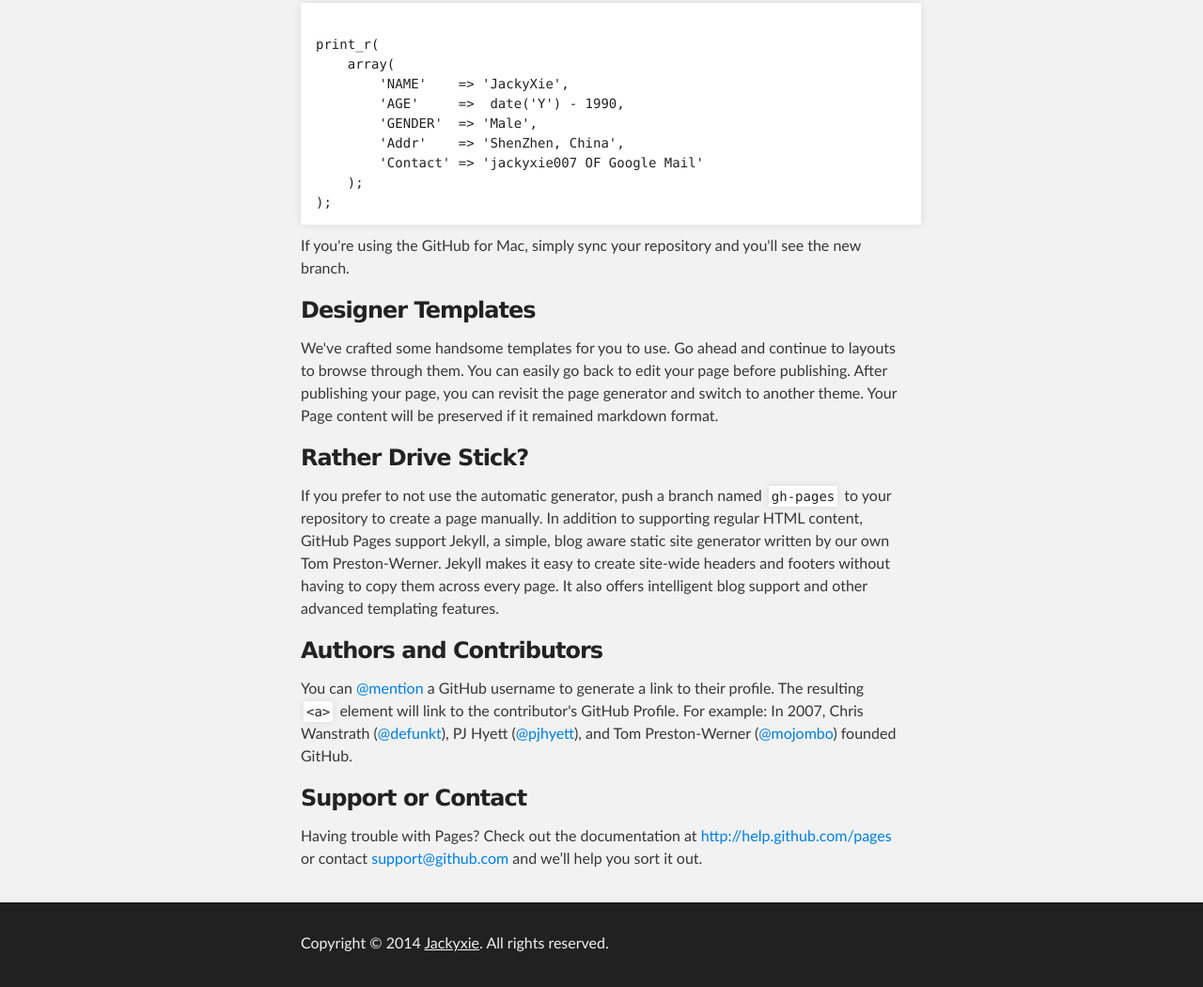
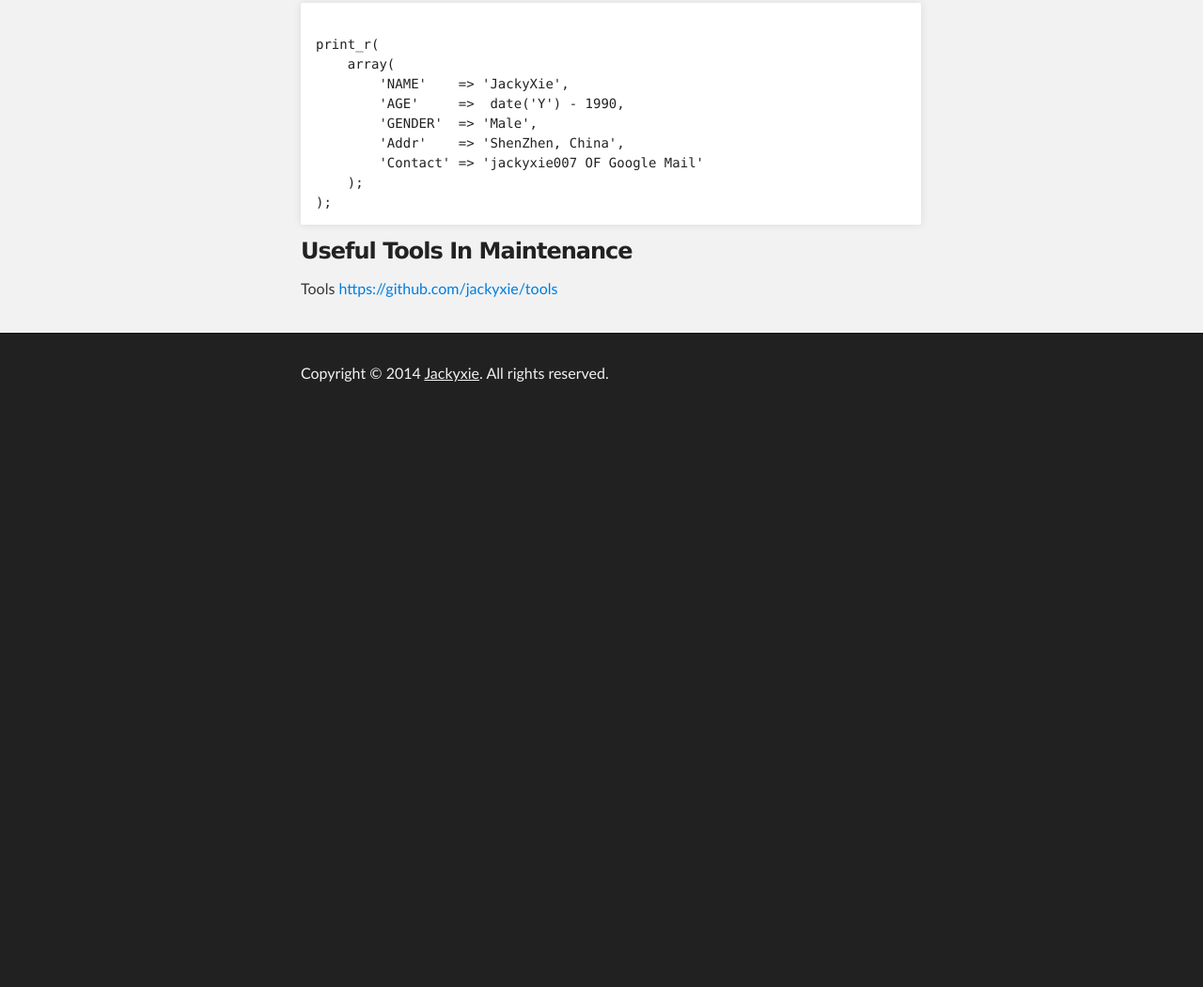
Before and after one commit to jackyxie/jackyxie.github.com, a plain HTML site: page index.html in a window 1280 px wide. Shown: the part 342-1392 px from the top of the page at 94% size. After the commit the page ends 800 px from the top, so only its background shows below. Drawn offline with Linux system fonts and the light colour scheme.

Commit message:
Update index.html

```diff
--- a/index.html
+++ b/index.html
@@ -44,34 +44,17 @@ print_r(
 );
 </code></pre>
 
-<p>If you're using the GitHub for Mac, simply sync your repository and you'll see the new branch.</p>
+<h3><a id="designer-templates" class="anchor" href="#designer-templates" aria-hidden="true"><span class="octicon octicon-link"></span></a>Useful Tools In Maintenance</h3>
 
-<h3>
-<a id="designer-templates" class="anchor" href="#designer-templates" aria-hidden="true"><span class="octicon octicon-link"></span></a>Designer Templates</h3>
+<p>Tools <a href="https://github.com/jackyxie/tools" class="user-mention">https://github.com/jackyxie/tools</a></p>
 
-<p>We've crafted some handsome templates for you to use. Go ahead and continue to layouts to browse through them. You can easily go back to edit your page before publishing. After publishing your page, you can revisit the page generator and switch to another theme. Your Page content will be preserved if it remained markdown format.</p>
-
-<h3>
-<a id="rather-drive-stick" class="anchor" href="#rather-drive-stick" aria-hidden="true"><span class="octicon octicon-link"></span></a>Rather Drive Stick?</h3>
-
-<p>If you prefer to not use the automatic generator, push a branch named <code>gh-pages</code> to your repository to create a page manually. In addition to supporting regular HTML content, GitHub Pages support Jekyll, a simple, blog aware static site generator written by our own Tom Preston-Werner. Jekyll makes it easy to create site-wide headers and footers without having to copy them across every page. It also offers intelligent blog support and other advanced templating features.</p>
-
-<h3>
-<a id="authors-and-contributors" class="anchor" href="#authors-and-contributors" aria-hidden="true"><span class="octicon octicon-link"></span></a>Authors and Contributors</h3>
-
-<p>You can <a href="https://github.com/blog/821" class="user-mention">@mention</a> a GitHub username to generate a link to their profile. The resulting <code>&lt;a&gt;</code> element will link to the contributor's GitHub Profile. For example: In 2007, Chris Wanstrath (<a href="https://github.com/defunkt" class="user-mention">@defunkt</a>), PJ Hyett (<a href="https://github.com/pjhyett" class="user-mention">@pjhyett</a>), and Tom Preston-Werner (<a href="https://github.com/mojombo" class="user-mention">@mojombo</a>) founded GitHub.</p>
-
-<h3>
-<a id="support-or-contact" class="anchor" href="#support-or-contact" aria-hidden="true"><span class="octicon octicon-link"></span></a>Support or Contact</h3>
-
-<p>Having trouble with Pages? Check out the documentation at <a href="http://help.github.com/pages">http://help.github.com/pages</a> or contact <a href="mailto:support@github.com">support@github.com</a> and we’ll help you sort it out.</p>
       </section>
     </div>
 
     <!-- FOOTER  -->
     <div id="footer_wrap" class="outer">
       <footer class="inner">
-        <p>Copyright © 2014 <a href="http://pages.github.com">Jackyxie</a>. All rights reserved.</p>
+        <p>Copyright © 2014 <a href="https://github.com/jackyxie">Jackyxie</a>. All rights reserved.</p>
       </footer>
     </div>
 
```
